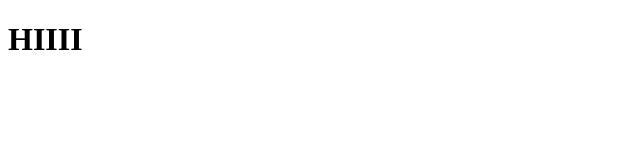
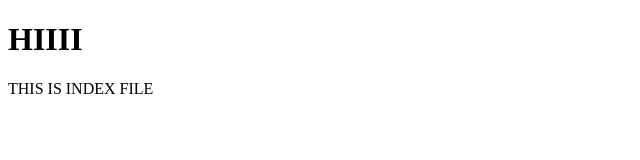
Before and after one commit to AKRITIROY007/github2demo, a plain HTML site: page index.html in a window 1280 px wide. Shown: the whole page, without its empty margins (0-640 px from the left). Drawn offline with Linux system fonts and the light colour scheme.

Commit message:
para added

```diff
--- a/index.html
+++ b/index.html
@@ -7,5 +7,8 @@
   </head>
   <body>
     <h1>HIIII</h1>
+    <p>
+      THIS IS INDEX FILE
+    </p>
   </body>
 </html>
```
